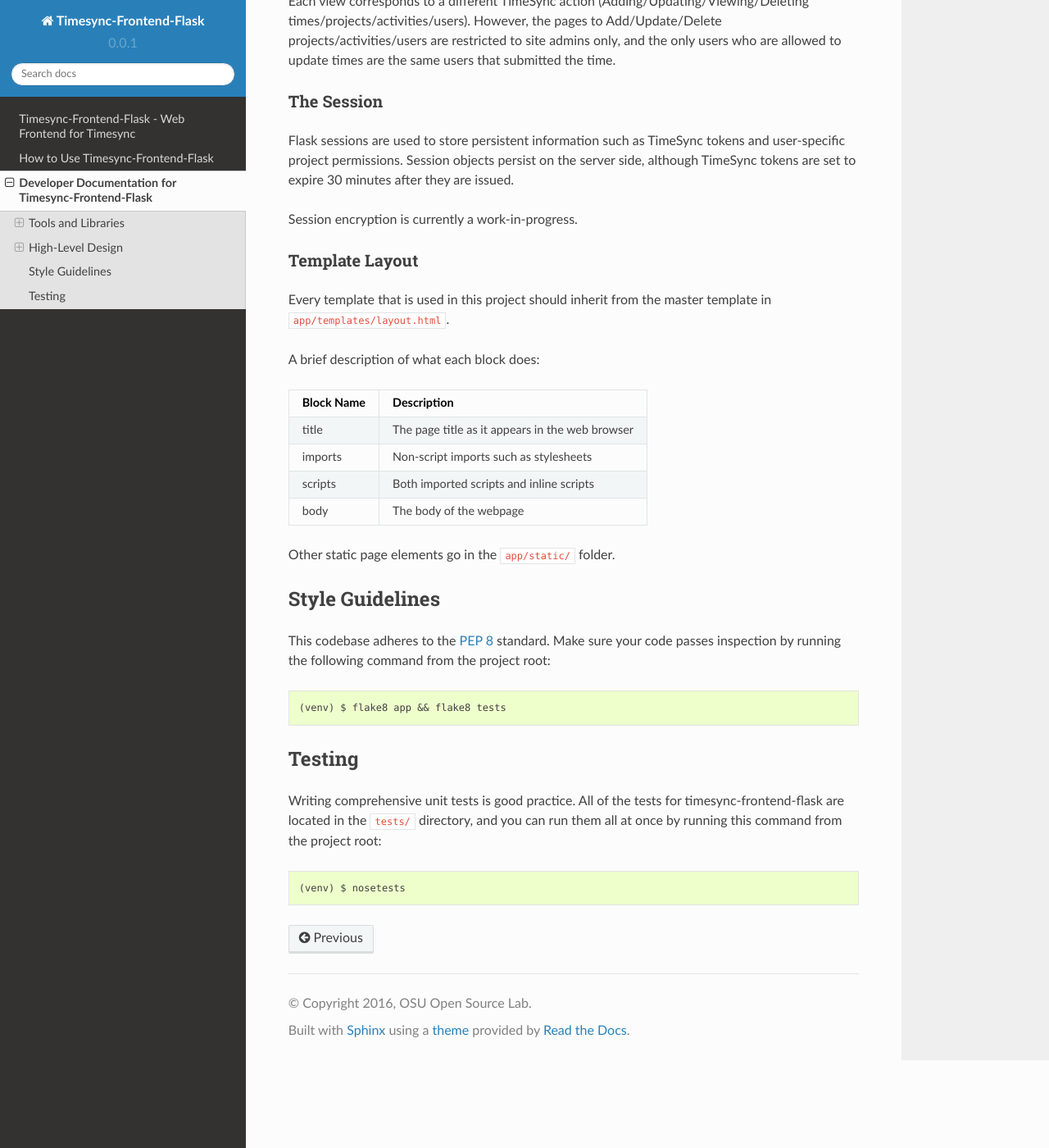
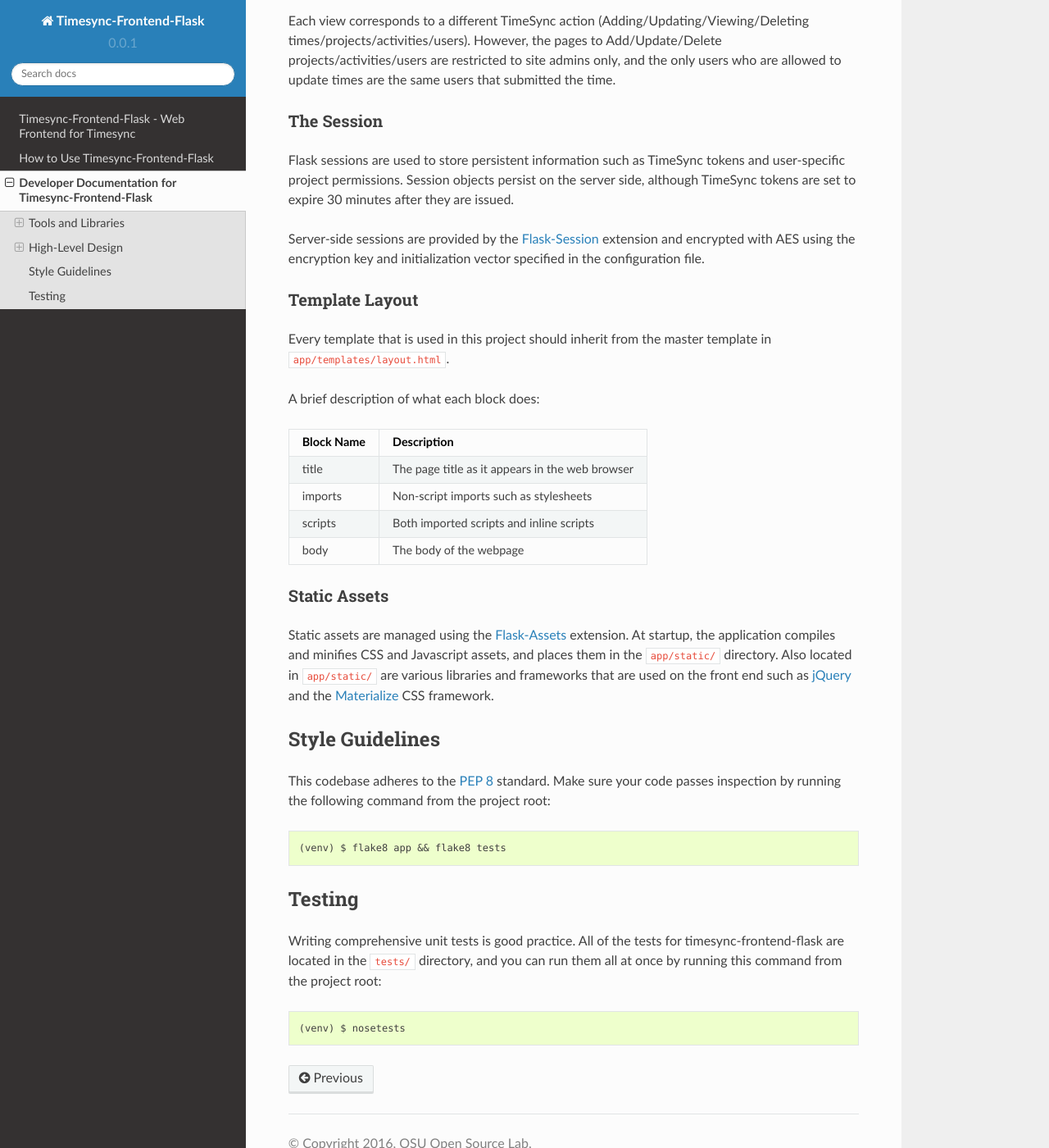
Before and after one commit to osuosl/timesync-frontend-flask, a Sphinx documentation site: the page built from docs/source/devvin.rst, in a window 1280 px wide and 1400 px high, scrolled down 1668 px. Shown: the whole window at 82% size. Built offline with Sphinx 7.4.7 and the Read the Docs theme 2.0.0, drawn with Linux system fonts in a browser that asks for light colours.

```diff
--- a/docs/source/devvin.rst
+++ b/docs/source/devvin.rst
@@ -87,7 +87,11 @@ Flask sessions are used to store persistent information such as TimeSync tokens
 and user-specific project permissions. Session objects persist on the server side,
 although TimeSync tokens are set to expire 30 minutes after they are issued.
 
-Session encryption is currently a work-in-progress.
+Server-side sessions are provided by the `Flask-Session`_ extension and encrypted
+with AES using the encryption key and initialization vector specified in the
+configuration file.
+
+.. _Flask-Session: https://pythonhosted.org/Flask-Session/
 
 Template Layout
 '''''''''''''''
@@ -106,7 +110,18 @@ scripts    Both imported scripts and inline scripts
 body       The body of the webpage
 ========== ===============================================
 
-Other static page elements go in the :code:`app/static/` folder.
+Static Assets
+'''''''''''''
+
+Static assets are managed using the `Flask-Assets`_ extension. At startup, the
+application compiles and minifies CSS and Javascript assets, and places them
+in the :code:`app/static/` directory. Also located in :code:`app/static/` are
+various libraries and frameworks that are used on the front end such as
+`jQuery`_ and the `Materialize`_ CSS framework.
+
+.. _Flask-Assets: http://flask-assets.readthedocs.io/en/latest/
+.. _jQuery: http://jquery.com/
+.. _Materialize: http://materializecss.com/
 
 Style Guidelines
 ----------------
```
Also changed, not shown: docs/source/install.rst (+19 -0 lines).
